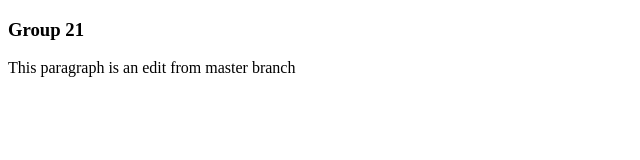
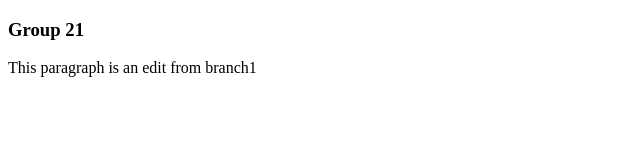
Before and after one commit to msi-ru-cs/CPS847-A1-Group21, a plain HTML site: page git_tst/index.html in a window 1280 px wide. Shown: the full height of the page, 0-640 px from the left. Drawn offline with Linux system fonts and the light colour scheme.

Commit message:
Update index.html
Fixes#3

```diff
--- a/git_tst/index.html
+++ b/git_tst/index.html
@@ -7,7 +7,7 @@
 <body>
     <h3>Group 21</h3>
 
-<p> This paragraph is an edit from master branch </p>
+<p> This paragraph is an edit from  branch1 </p>
 
 </body>
 </html>
```
